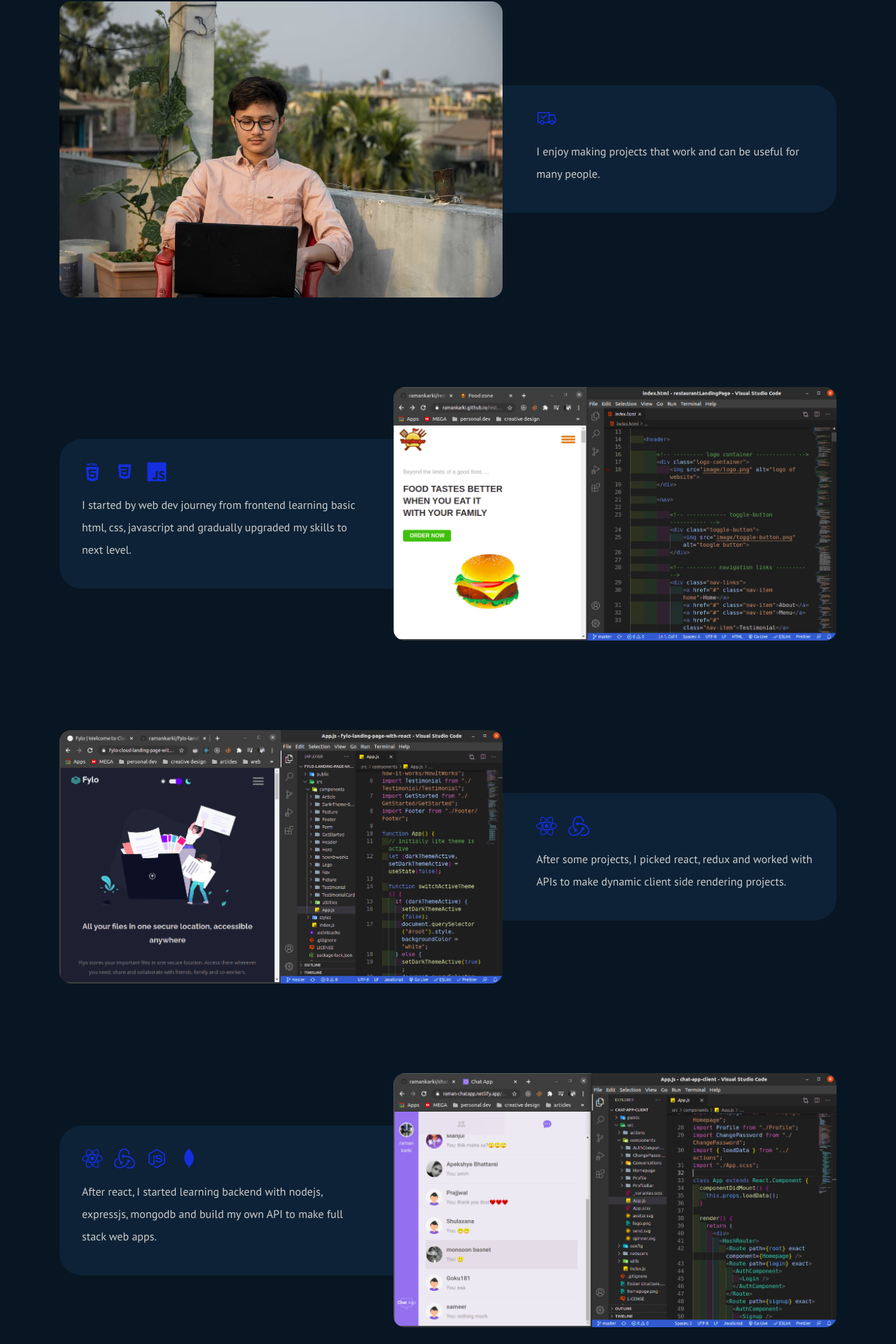
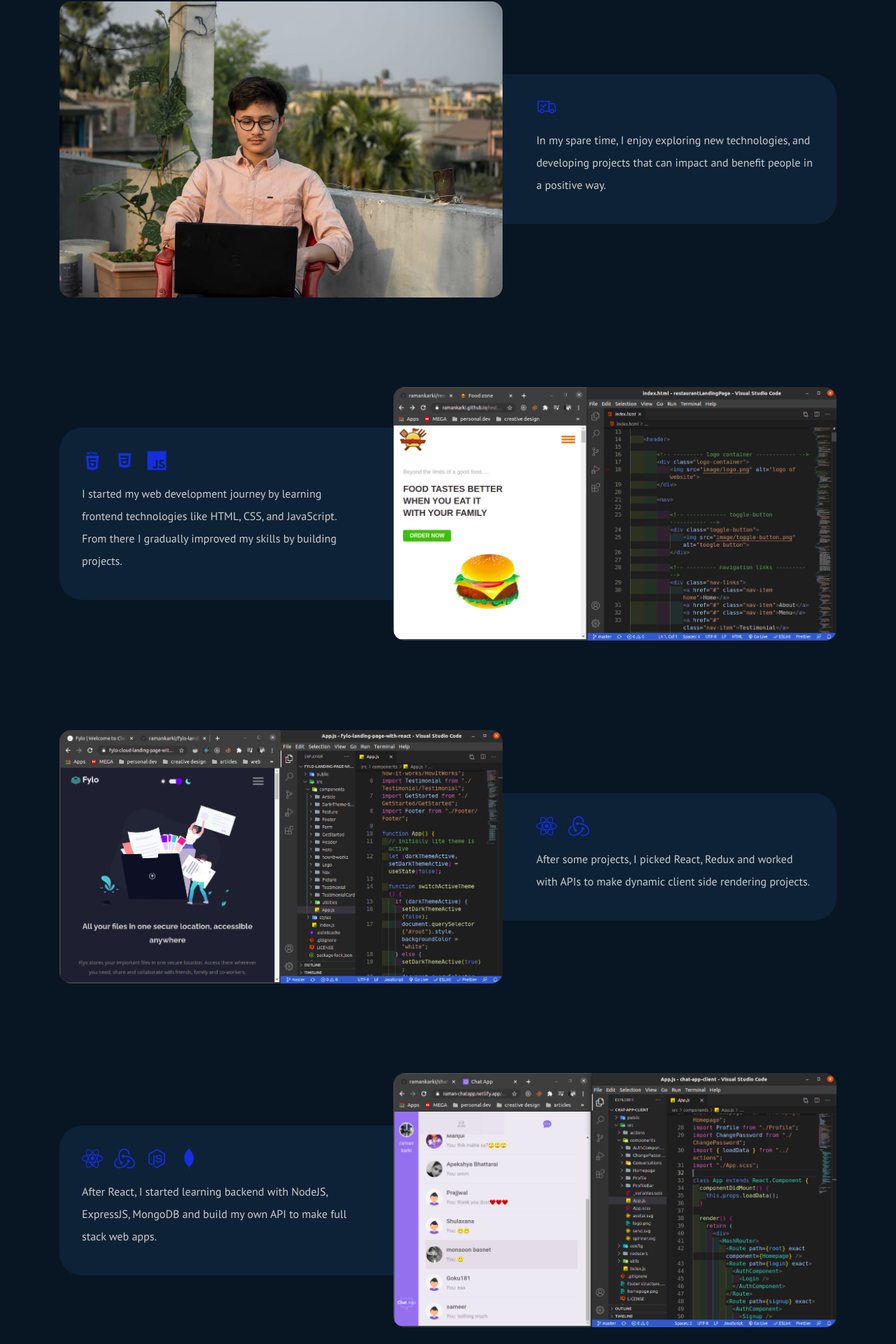
Before and after one commit to ramankarki/portfolio, a React (Create React App) app: page / in a window 1280 px wide. Shown: the part 1712-3632 px from the top of the page at 70% size. Built offline with nearby package versions, Linux system fonts and the light colour scheme.

Commit message:
updated desc for two column about section

```diff
--- a/src/components/App.js
+++ b/src/components/App.js
@@ -73,8 +73,9 @@ class App extends React.Component {
             <div className="section__desc">
               <img src={fastProjectIcon} alt="location icon" />
               <p>
-                I enjoy making projects that work and can be useful for many
-                people.
+                In my spare time, I enjoy exploring new technologies, and
+                developing projects that can impact and benefit people in a
+                positive way.
               </p>
             </div>
           </div>
@@ -90,8 +91,9 @@ class App extends React.Component {
               <img src={cssIcon} alt="location icon" />
               <img src={jsIcon} alt="location icon" />
               <p>
-                I started by web dev journey from frontend learning basic html,
-                css, javascript and gradually upgraded my skills to next level.
+                I started my web development journey by learning frontend
+                technologies like HTML, CSS, and JavaScript. From there I
+                gradually improved my skills by building projects.
               </p>
             </div>
           </div>
@@ -106,7 +108,7 @@ class App extends React.Component {
               <img src={reactIcon} alt="location icon" />
               <img src={reduxIcon} alt="location icon" />
               <p>
-                After some projects, I picked react, redux and worked with APIs
+                After some projects, I picked React, Redux and worked with APIs
                 to make dynamic client side rendering projects.
               </p>
             </div>
@@ -124,8 +126,8 @@ class App extends React.Component {
               <img src={nodeIcon} alt="location icon" />
               <img src={mongodbIcon} alt="location icon" />
               <p>
-                After react, I started learning backend with nodejs, expressjs,
-                mongodb and build my own API to make full stack web apps.
+                After React, I started learning backend with NodeJS, ExpressJS,
+                MongoDB and build my own API to make full stack web apps.
               </p>
             </div>
           </div>
```
